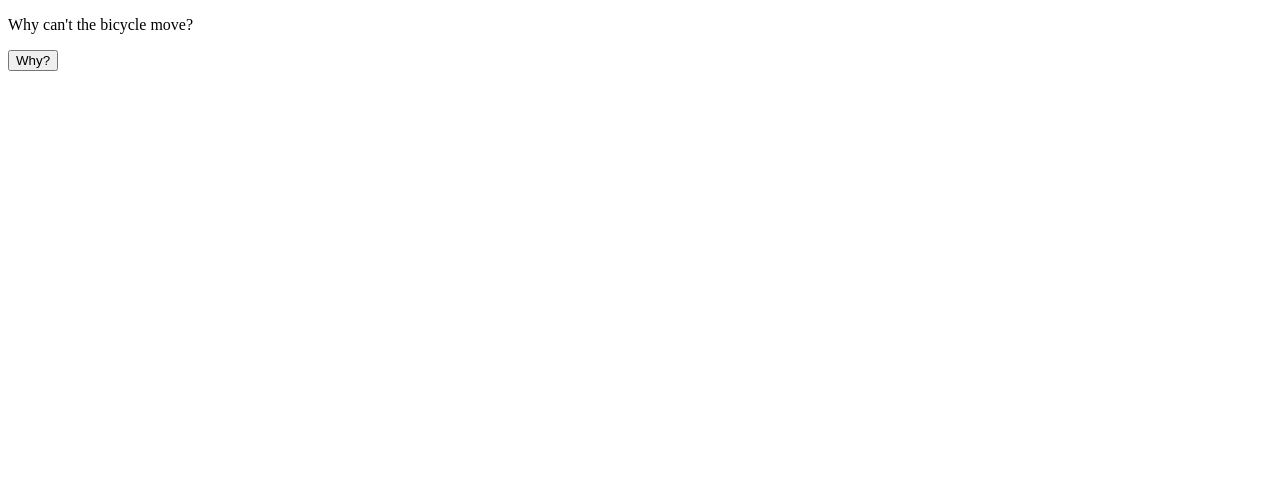
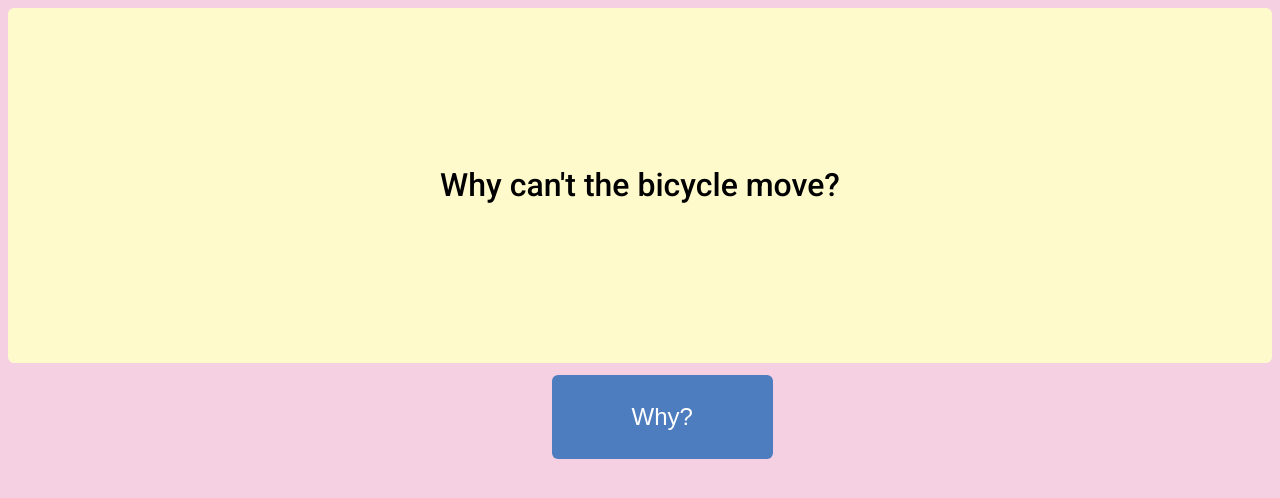
Before and after one commit to yunite2002/surprise, a plain HTML site: page joke.html in a window 1280 px wide. Drawn offline with Linux system fonts and the light colour scheme; a web font is replaced by a local one.

Commit message:
Update joke.css

```diff
--- a/joke.css
+++ b/joke.css
@@ -1,21 +1,31 @@
-@import url('https://fonts.cdnfonts.com/css/falls-candy');
-
-
-.img-button{
-    width: 100%;
-    height: 100%;
+body{
+    background-color: rgb(245, 208, 227);
+}
+.joke-container{
+    font-size: xx-large;
+    font-family: Roboto;
+    padding: 10%;
+    text-align: center;
+    background-color: #FFFACB;
+    border-radius: 6px;
 
 }
-#back{
-    font-family: Roboto;
-    font-size: 40px;
-    color: #CFE1F4;
-    width: 250px;
-    height: 60px;
-    background-color: #4d7cbf;
+
+#answer{
+    font-size: 150%;
+    margin-left: 43%;
+    padding: 28px 80px;
+    margin-top: 1%;
+    border-radius: 6px;
     border: 0px;
-    padding: 0px;
-    border-radius: 6px;
+    background: #4D7CBF;
+    color: white;
+}
 
+#answer:hover{
+    opacity: 0.7;
+}
 
+#answer:active{
+    opacity: 0.8;
 }
```
